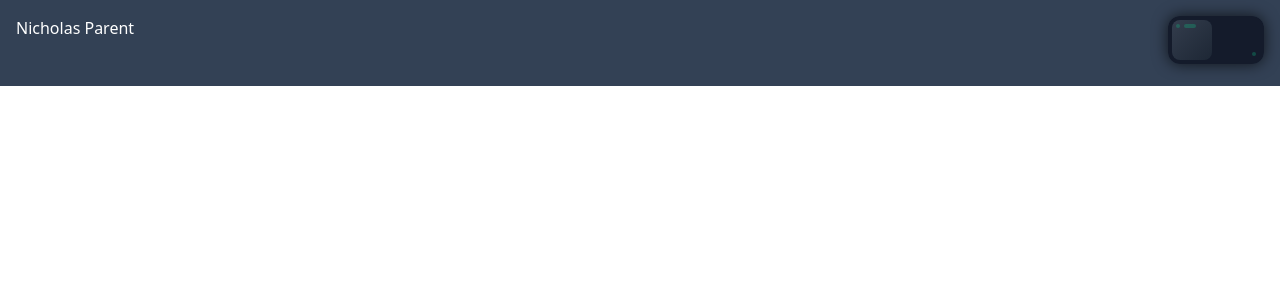
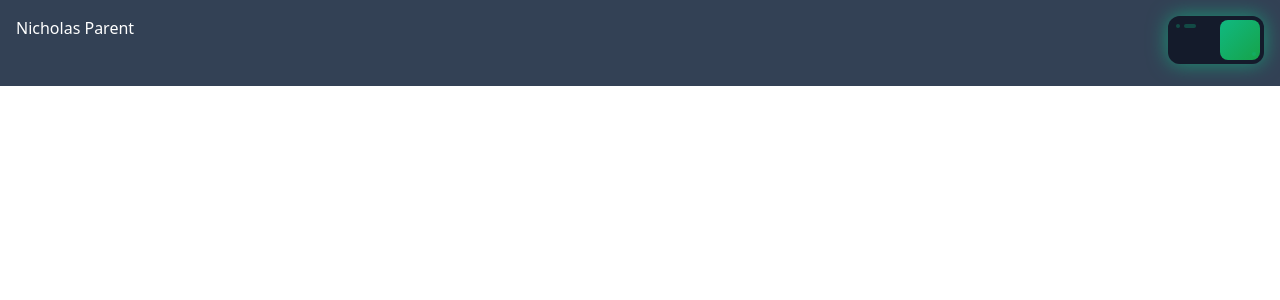
Before and after one commit to nicklparent/portfolio, a React (Create React App) app: page / in a window 1280 px wide. Shown: the top 300 px of the page. Built offline with nearby package versions, Linux system fonts and the light colour scheme.

Commit message:
dark mode toggle complete

```diff
--- a/src/components/ToggleTheme.tsx
+++ b/src/components/ToggleTheme.tsx
@@ -14,10 +14,15 @@ export function ToggleTheme(){
     }
 
     return (
-        <button onClick={toggleTheme} aria-label='Toggle-Theme'>
+        <button aria-label='Toggle-Theme'>
             <div>
                 <label className="group relative inline-flex cursor-pointer flex-col items-center">
-                <input className="peer sr-only" type="checkbox" />
+                <input
+                    className="peer sr-only"
+                    type="checkbox"
+                    checked={theme === 'dark'}
+                    onChange={toggleTheme}
+                    />
                     <div className="relative h-12 w-24 rounded-xl bg-gray-900/90 backdrop-blur-sm shadow-[0_0_15px_rgba(0,0,0,0.7)] transition-all duration-300 before:absolute before:left-1 before:top-1 before:h-10 before:w-10 before:rounded-lg before:bg-gradient-to-br before:from-gray-700/90 before:to-gray-800/90 before:transition-all before:duration-300 peer-checked:before:translate-x-12 peer-checked:before:bg-gradient-to-br peer-checked:before:from-emerald-500 peer-checked:before:to-green-600 peer-checked:shadow-[0_0_20px_rgba(16,185,129,0.7)]">
                         <span className="absolute inset-0 rounded-xl ring-1 ring-emerald-500/0 transition-all duration-300 peer-checked:ring-2 peer-checked:ring-emerald-500/50" />
                         <span className="absolute left-2 top-2 h-1 w-1 rounded-full bg-emerald-500/30" />
```
